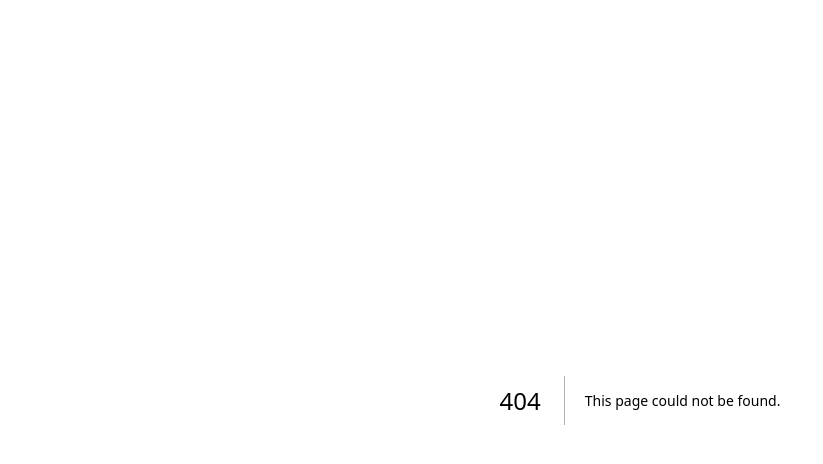
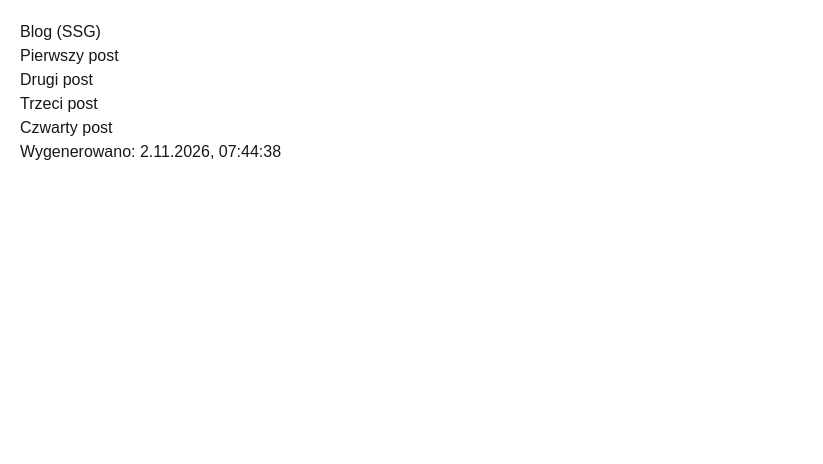
Before and after one commit to jonkiszp/nextjs-lesson, a Next.js app: page /blog in a window 1280 px wide. Before the commit this address had no page. Shown: the top 464 px of the page, without its empty margins (0-823 px from the left). Built offline with nearby package versions, Linux system fonts and the light colour scheme.

Commit message:
Dodonie przykładu SSG blog

```diff
--- /dev/null
+++ b/app/blog/[slug]/page.tsx
@@ -0,0 +1,28 @@
+// SSG dla dynamicznej ścieżki /blog/[slug]
+import { notFound } from "next/navigation";
+import { getPost, getPosts } from "../posts";
+
+// 1. Mówimy Next.js, które strony ma wygenerować podczas `npm run build`
+export async function generateStaticParams() {
+    const posts = await getPosts();
+    return posts.map((post) => ({ slug: post.slug }));
+}
+
+// 2. Slugi spoza listy zwracają 404 (bez renderowania na żądanie)
+export const dynamicParams = false;
+
+// 3. W Next.js 15+ params jest Promise
+export default async function PostPage({ params }: { params: Promise<{ slug: string }> }) {
+    const { slug } = await params;
+    const post = await getPost(slug);
+
+    if (!post) notFound();
+
+    return (
+        <main style={{ padding: 20 }}>
+            <h1>{post.title}</h1>
+            <p>{post.content}</p>
+            <p>Wygenerowano: {new Date().toLocaleString("pl-PL")}</p>
+        </main>
+    );
+}
--- /dev/null
+++ b/app/blog/page.tsx
@@ -0,0 +1,21 @@
+import Link from "next/link";
+import { getPosts } from "./posts";
+
+export default async function BlogPage() {
+    const posts = await getPosts();
+
+    return (
+        <main style={{ padding: 20 }}>
+            <h1>Blog (SSG)</h1>
+            <ul>
+                {posts.map((post) => (
+                    <li key={post.slug}>
+                        <Link href={`/blog/${post.slug}`}>{post.title}</Link>
+                    </li>
+                ))}
+            </ul>
+            {/* Czas wygenerowania – przy SSG nie zmienia się po odświeżeniu strony */}
+            <p>Wygenerowano: {new Date().toLocaleString("pl-PL")}</p>
+        </main>
+    );
+}
--- /dev/null
+++ b/app/blog/posts.ts
@@ -0,0 +1,17 @@
+export type Post = { slug: string; title: string; content: string };
+
+export const posts: Post[] = [
+    { slug: "pierwszy", title: "Pierwszy post", content: "To jest treść pierwszego posta." },
+    { slug: "drugi", title: "Drugi post", content: "SSG generuje tę stronę podczas `npm run build`." },
+    { slug: "trzeci", title: "Trzeci post", content: "Gotowy plik HTML jest serwowany bez renderowania na żądanie." },
+    { slug: "czwarty", title: "Czwarty post", content: "Gotowy plik HTML jest serwowany bez renderowania na żądanie." },
+];
+
+// Symulacja pobierania danych (np. fetch do API)
+export async function getPosts(): Promise<Post[]> {
+    return posts;
+}
+
+export async function getPost(slug: string): Promise<Post | undefined> {
+    return posts.find((p) => p.slug === slug);
+}
```
